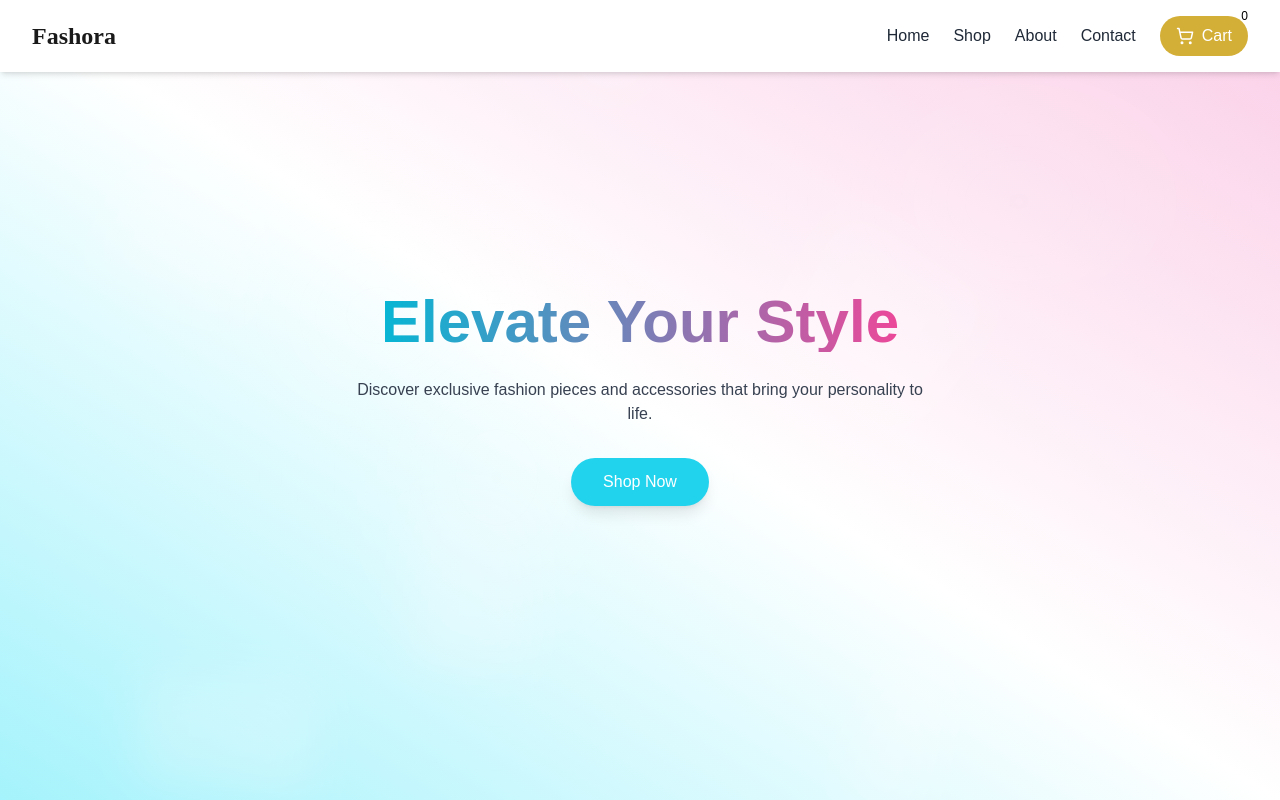
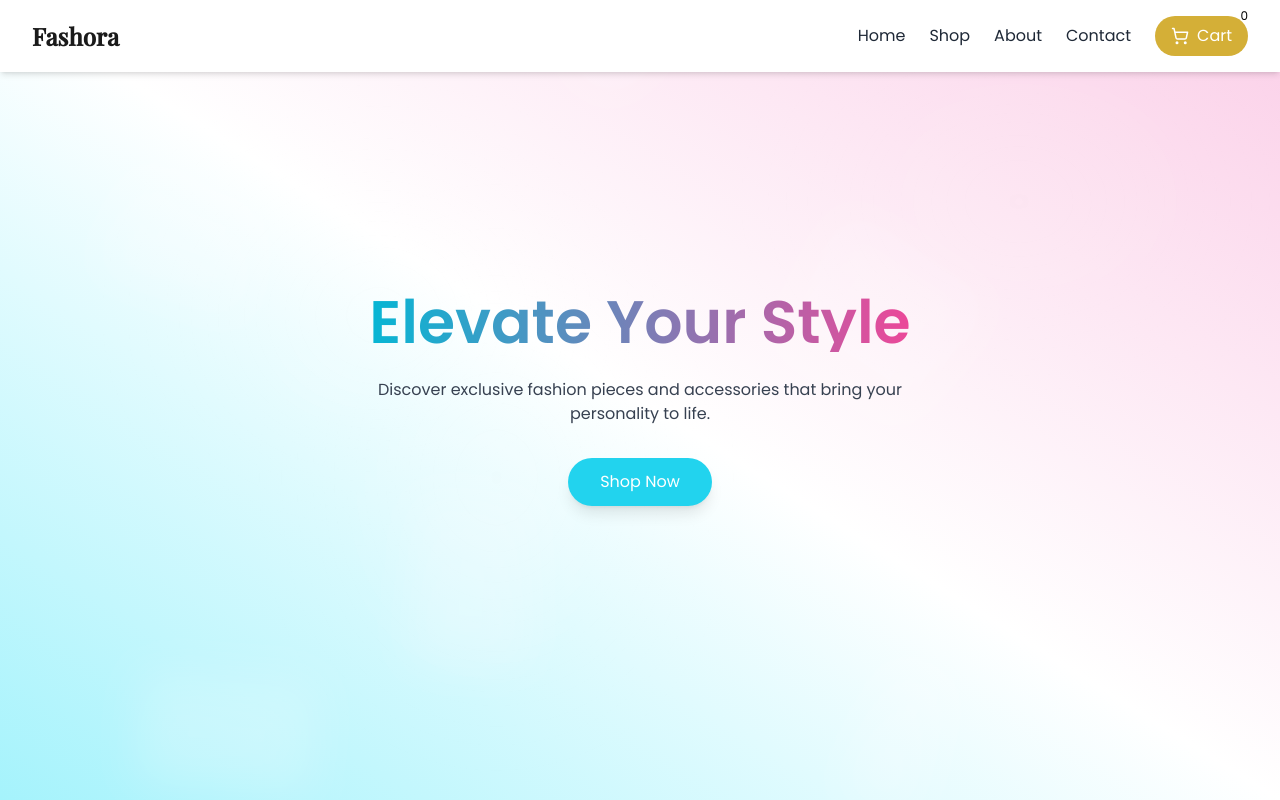
Before and after one commit to Anant-ui/Fashora, a React (Vite) app: page / in a window 1280 px wide. Built offline with nearby package versions, Linux system fonts and the light colour scheme.

Commit message:
save changes

```diff
--- a/src/App.jsx
+++ b/src/App.jsx
@@ -5,6 +5,8 @@ import Featured from "./components/Featured";
 import About from "./components/About";
 import Contact from "./components/Contact";
 import Cart from "./components/Cart";
+
+
 
 
 export default function App() {
--- a/src/Components/Navbar.jsx
+++ b/src/Components/Navbar.jsx
@@ -1,7 +1,7 @@
 import { Link } from "react-router-dom";
 import { motion } from "framer-motion";
-import { useCart } from "../context/cart"; // ✅ Import cart context
-import { ShoppingCart } from "lucide-react"; // optional icon (if you have lucide-react)
+import { useCart } from "../context/cart";
+import { ShoppingCart } from "lucide-react";
 
 export default function Navbar() {
   const { cartItems } = useCart();
@@ -24,7 +24,7 @@ export default function Navbar() {
         <Link to="/about" className="hover:text-brand-gold transition">About</Link>
         <Link to="/contact" className="hover:text-brand-gold transition">Contact</Link>
 
-        {/* 🛒 Cart Button */}
+
         <Link
           to="/cart"
           className="relative bg-brand-gold text-white px-4 py-2 rounded-full hover:shadow-md transition flex items-center gap-2"
--- a/src/index.css
+++ b/src/index.css
@@ -1,8 +1,10 @@
+@import url("https://fonts.googleapis.com/css2?family=Poppins:wght@400;600&family=Playfair+Display:wght@500&display=swap");
+
+
 @tailwind base;
 @tailwind components;
 @tailwind utilities;
 
-@import url("https://fonts.googleapis.com/css2?family=Poppins:wght@400;600&family=Playfair+Display:wght@500&display=swap");
 body {
   @apply bg-white text-gray-800 font-sans;
 }
```
